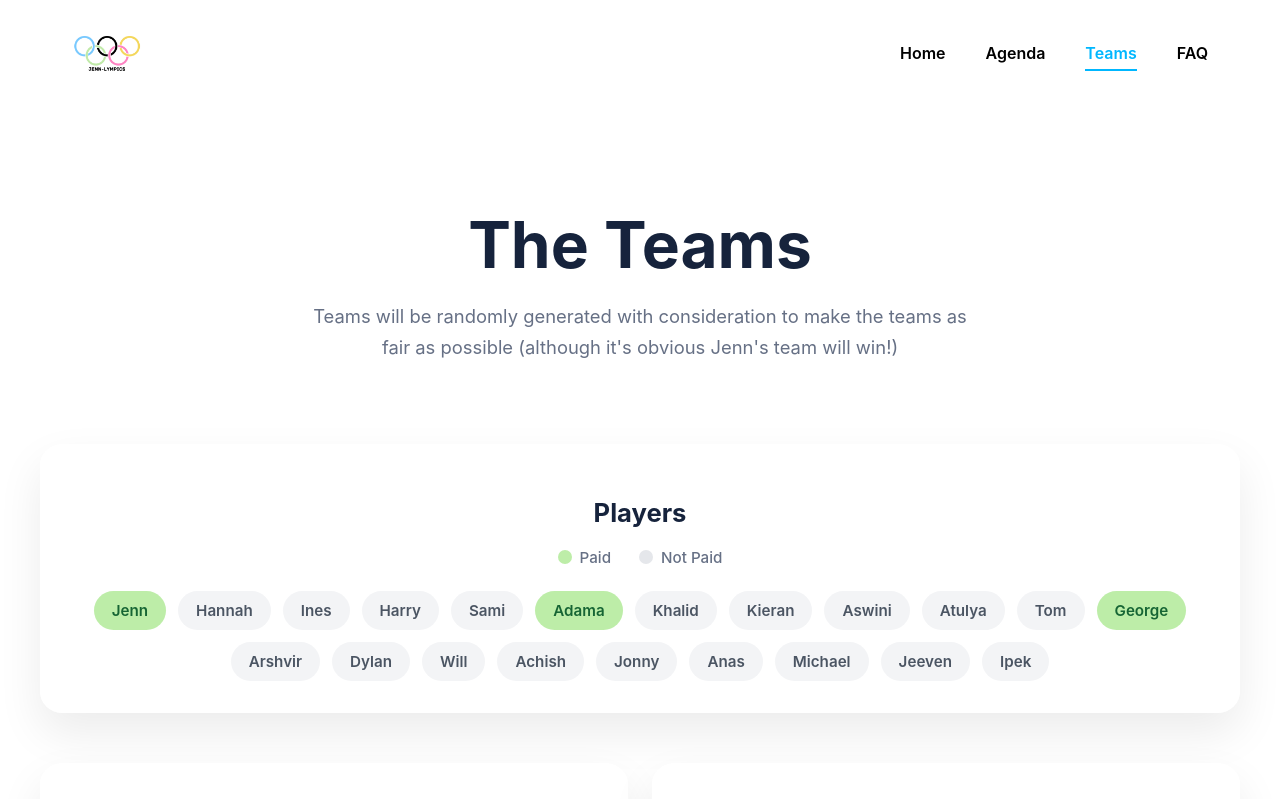
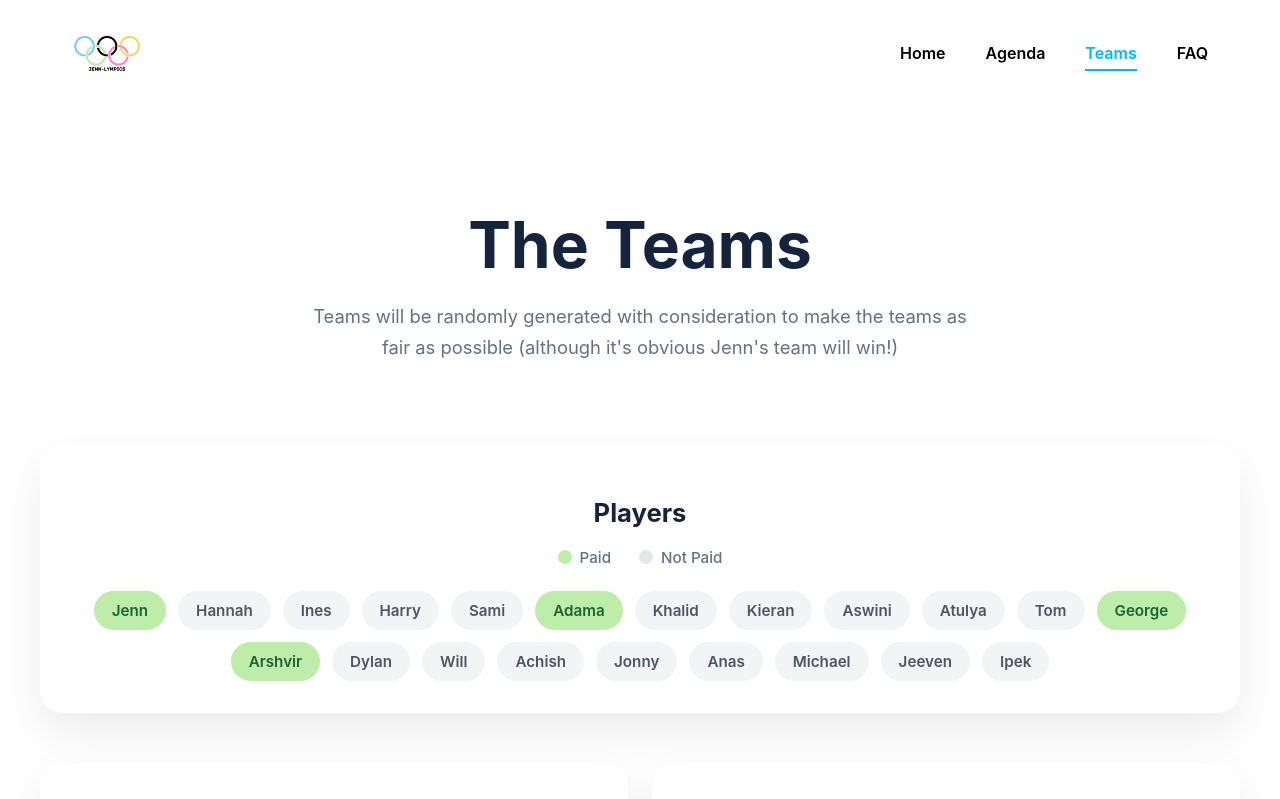
Before and after one commit to Jennipham/jenn-lympics, a React (Vite) app in the folder jenn-lympics-website/: page /teams in a window 1280 px wide. Shown: the top 799 px of the page. Built offline with nearby package versions, Linux system fonts and the light colour scheme.

Commit message:
updating payment status

```diff
--- a/jenn-lympics-website/src/components/Teams/players.ts
+++ b/jenn-lympics-website/src/components/Teams/players.ts
@@ -11,7 +11,7 @@ export const players = [
         { name: "Atulya", paid: false },
         { name: "Tom", paid: false },
         { name: "George", paid: true },
-        { name: "Arshvir", paid: false },
+        { name: "Arshvir", paid: true },
         { name: "Dylan", paid: false },
         { name: "Will", paid: false },
         { name: "Achish", paid: false },
```
